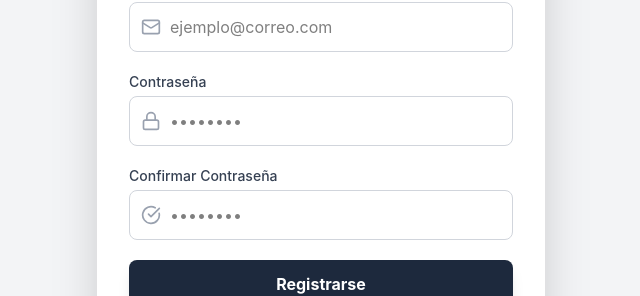
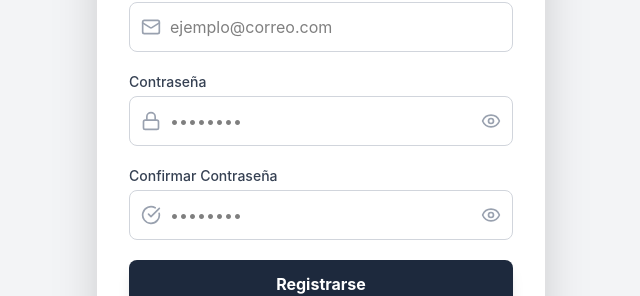
Before and after one commit to coriamartinn/psico-app-front, a React (Vite) app: page /registro in a window 1280 px wide. Shown: the part 414-710 px from the top of the page, without its empty margins (319-959 px from the left). Built offline with nearby package versions, Linux system fonts and the light colour scheme; what @react-pdf/renderer would draw is missing.

Commit message:
config login/regis

```diff
--- a/src/components/auth/Login.jsx
+++ b/src/components/auth/Login.jsx
@@ -1,11 +1,12 @@
 import { useState } from "react";
 import { Link, useNavigate } from "react-router-dom";
-import { Mail, Lock, LogIn } from "lucide-react";
-import Swal from 'sweetalert2'; // <--- Importamos
+import { Mail, Lock, LogIn, Eye, EyeOff } from "lucide-react"; // <--- Importamos Eye y EyeOff
+import Swal from 'sweetalert2';
 
 export const Login = () => {
     const navigate = useNavigate();
     const [datos, setDatos] = useState({ email: "", password: "" });
+    const [mostrarPassword, setMostrarPassword] = useState(false); // <--- Estado para el ojito
 
     const handleChange = (e) => {
         setDatos({ ...datos, [e.target.name]: e.target.value });
@@ -19,7 +20,6 @@ export const Login = () => {
         }
 
         try {
-            // URL de la nube
             const API_URL = import.meta.env.VITE_API_URL || "https://psico-app-backend-q5fm.onrender.com";
 
             const response = await fetch(`${API_URL}/api/auth/login`, {
@@ -30,32 +30,21 @@ export const Login = () => {
 
             const data = await response.json();
 
-            // 🕵️‍♂️ ¡MIRA LA CONSOLA! Aquí veremos exactamente qué envía el servidor
-            console.log("RESPUESTA DEL SERVIDOR:", data);
-
             if (response.ok) {
-                // INTENTO DE RECUPERACIÓN INTELIGENTE
-                // Buscamos el token en varios lugares posibles
                 const tokenReal = data.token || data.user?.token || data.accessToken;
-
-                // Buscamos el usuario real (a veces viene dentro de 'user' o 'data')
                 const usuarioReal = data.user || data;
-
-                // Buscamos el nombre (a veces es 'nombre', 'first_name' o está dentro de user)
                 const nombreReal = usuarioReal.nombre || usuarioReal.first_name || data.nombre;
 
                 if (!tokenReal) {
-                    console.error("¡PELIGRO! No se encontró el token en la respuesta:", data);
                     return Swal.fire({ icon: 'error', title: 'Error de Sistema', text: 'El servidor no envió el token de seguridad.' });
                 }
 
-                // Guardamos los datos CORRECTOS
                 localStorage.setItem("token", tokenReal);
                 localStorage.setItem("usuario", JSON.stringify(usuarioReal));
 
                 Swal.fire({
                     icon: 'success',
-                    title: `¡Hola, ${nombreReal}!`, // Ahora sí debería salir tu nombre
+                    title: `¡Hola, ${nombreReal}!`,
                     text: 'Has iniciado sesión correctamente.',
                     timer: 2000,
                     showConfirmButton: false
@@ -94,13 +83,29 @@ export const Login = () => {
                             </div>
                         </div>
 
+                        {/* INPUT PASSWORD MODIFICADO CON OJITO */}
                         <div>
                             <label className="block text-sm font-medium text-gray-700 mb-1">Contraseña</label>
                             <div className="relative">
                                 <div className="absolute inset-y-0 left-0 pl-3 flex items-center pointer-events-none">
                                     <Lock size={20} className="text-gray-400" />
                                 </div>
-                                <input type="password" name="password" required placeholder="••••••••" className="w-full pl-10 pr-4 py-3 border border-gray-300 rounded-lg outline-none focus:ring-2 focus:ring-blue-500 transition" onChange={handleChange} />
+                                <input
+                                    type={mostrarPassword ? "text" : "password"} // <--- Cambia el tipo
+                                    name="password"
+                                    required
+                                    placeholder="••••••••"
+                                    className="w-full pl-10 pr-12 py-3 border border-gray-300 rounded-lg outline-none focus:ring-2 focus:ring-blue-500 transition"
+                                    onChange={handleChange}
+                                />
+                                {/* BOTÓN DEL OJITO */}
+                                <button
+                                    type="button"
+                                    onClick={() => setMostrarPassword(!mostrarPassword)}
+                                    className="absolute inset-y-0 right-0 pr-3 flex items-center text-gray-400 hover:text-gray-600 cursor-pointer"
+                                >
+                                    {mostrarPassword ? <EyeOff size={20} /> : <Eye size={20} />}
+                                </button>
                             </div>
                         </div>
 
--- a/src/components/auth/Register.jsx
+++ b/src/components/auth/Register.jsx
@@ -1,7 +1,7 @@
 import { useState } from "react";
 import { Link, useNavigate } from "react-router-dom";
-import { Mail, Lock, User, CheckCircle, Award } from "lucide-react";
-import Swal from 'sweetalert2'; // <--- Importamos
+import { Mail, Lock, User, CheckCircle, Award, Eye, EyeOff } from "lucide-react"; // <--- Importamos
+import Swal from 'sweetalert2';
 
 export const Register = () => {
     const navigate = useNavigate();
@@ -9,6 +9,10 @@ export const Register = () => {
     const [datos, setDatos] = useState({
         nombre: "", email: "", password: "", confirmPassword: "", matricula: ""
     });
+
+    // Estados para mostrar contraseñas
+    const [showPass, setShowPass] = useState(false);
+    const [showConfirm, setShowConfirm] = useState(false);
 
     const handleChange = (e) => {
         setDatos({ ...datos, [e.target.name]: e.target.value });
@@ -26,8 +30,6 @@ export const Register = () => {
         }
 
         try {
-            // console.log("Enviando registro...", datos); // <--- COMENTADO
-
             const API_URL = import.meta.env.VITE_API_URL || "https://psico-app-backend-q5fm.onrender.com";
             const response = await fetch(`${API_URL}/api/auth/register`, {
                 method: "POST",
@@ -59,7 +61,6 @@ export const Register = () => {
                 });
             }
         } catch {
-            // console.error("Error de conexión:", error); // <--- COMENTADO
             Swal.fire({
                 icon: 'error',
                 title: 'Error de Conexión',
@@ -102,20 +103,42 @@ export const Register = () => {
                                 <input type="email" name="email" required placeholder="ejemplo@correo.com" className="w-full pl-10 pr-4 py-3 border border-gray-300 rounded-lg outline-none focus:ring-2 focus:ring-blue-500" onChange={handleChange} />
                             </div>
                         </div>
+
                         {/* PASSWORD */}
                         <div>
                             <label className="block text-sm font-medium text-gray-700 mb-1">Contraseña</label>
                             <div className="relative">
                                 <div className="absolute inset-y-0 left-0 pl-3 flex items-center pointer-events-none"><Lock size={20} className="text-gray-400" /></div>
-                                <input type="password" name="password" required placeholder="••••••••" className="w-full pl-10 pr-4 py-3 border border-gray-300 rounded-lg outline-none focus:ring-2 focus:ring-blue-500" onChange={handleChange} />
+                                <input
+                                    type={showPass ? "text" : "password"}
+                                    name="password"
+                                    required
+                                    placeholder="••••••••"
+                                    className="w-full pl-10 pr-12 py-3 border border-gray-300 rounded-lg outline-none focus:ring-2 focus:ring-blue-500"
+                                    onChange={handleChange}
+                                />
+                                <button type="button" onClick={() => setShowPass(!showPass)} className="absolute inset-y-0 right-0 pr-3 flex items-center text-gray-400 hover:text-gray-600 cursor-pointer">
+                                    {showPass ? <EyeOff size={20} /> : <Eye size={20} />}
+                                </button>
                             </div>
                         </div>
+
                         {/* CONFIRM PASSWORD */}
                         <div>
                             <label className="block text-sm font-medium text-gray-700 mb-1">Confirmar Contraseña</label>
                             <div className="relative">
                                 <div className="absolute inset-y-0 left-0 pl-3 flex items-center pointer-events-none"><CheckCircle size={20} className="text-gray-400" /></div>
-                                <input type="password" name="confirmPassword" required placeholder="••••••••" className="w-full pl-10 pr-4 py-3 border border-gray-300 rounded-lg outline-none focus:ring-2 focus:ring-blue-500" onChange={handleChange} />
+                                <input
+                                    type={showConfirm ? "text" : "password"}
+                                    name="confirmPassword"
+                                    required
+                                    placeholder="••••••••"
+                                    className="w-full pl-10 pr-12 py-3 border border-gray-300 rounded-lg outline-none focus:ring-2 focus:ring-blue-500"
+                                    onChange={handleChange}
+                                />
+                                <button type="button" onClick={() => setShowConfirm(!showConfirm)} className="absolute inset-y-0 right-0 pr-3 flex items-center text-gray-400 hover:text-gray-600 cursor-pointer">
+                                    {showConfirm ? <EyeOff size={20} /> : <Eye size={20} />}
+                                </button>
                             </div>
                         </div>
 
```
